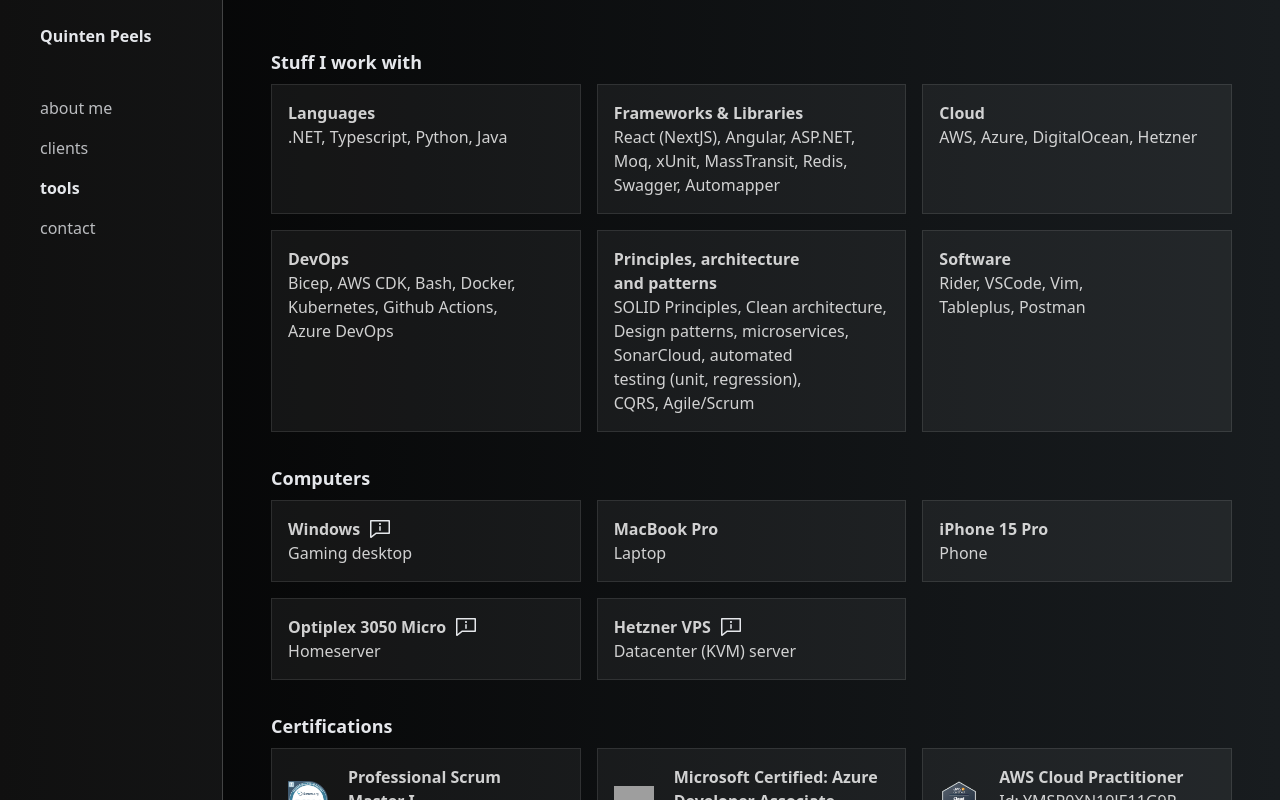
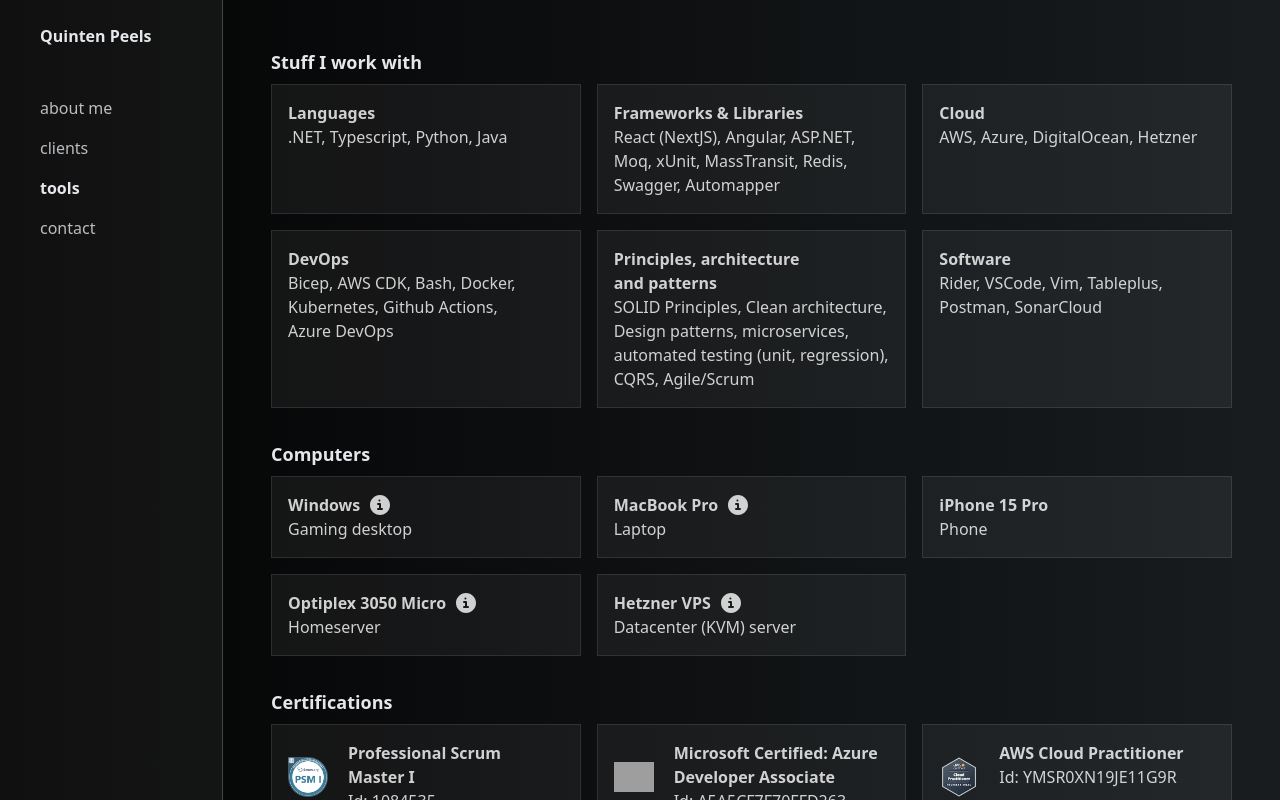
Before and after one commit to Quintenps/quinten.dev, a Next.js app: page /tools in a window 1280 px wide. Shown: the top 800 px of the page. Built offline with nearby package versions, Linux system fonts and the light colour scheme; grey boxes are pictures that could not be loaded.

Commit message:
Feature/client expanded info (#4)
* gitsave

* Styling changes

* changes

```diff
--- a/components/ComputerCard.tsx
+++ b/components/ComputerCard.tsx
@@ -10,19 +10,18 @@
         {computer.image && (
           <a href={computer.image} className="mx-2" target="_blank">
             <svg
-            clip-rule="evenodd"
-            fill-rule="evenodd"
-            stroke-linejoin="round"
-            stroke-miterlimit="2"
-            height={24}
-            width={24}
+              className="w-6 h-6 text-white opacity-80 hover:opacity-100 dark:text-white"
+              aria-hidden="true"
+              xmlns="http://www.w3.org/2000/svg"
+              width="24"
+              height="24"
+              fill="currentColor"
               viewBox="0 0 24 24"
-            className="fill-gray-200"
-            xmlns="http://www.w3.org/2000/svg"
             >
               <path
-              d="m2 4v16.002c0 .385.22.735.567.902.346.166.758.119 1.058-.121l4.725-3.781h12.65c.552 0 1-.448 1-1v-12.002c0-.552-.448-1-1-1h-18c-.552 0-1 .448-1 1zm18.5 11.502h-12.677l-4.323 3.46v-14.462h17zm-8.502-6.5c.414 0 .75.336.75.75v3.5c0 .414-.336.75-.75.75s-.75-.336-.75-.75v-3.5c0-.414.336-.75.75-.75zm.002-3c.552 0 1 .448 1 1s-.448 1-1 1-1-.448-1-1 .448-1 1-1z"
-              fill-rule="nonzero"
+                fillRule="evenodd"
+                d="M2 12C2 6.477 6.477 2 12 2s10 4.477 10 10-4.477 10-10 10S2 17.523 2 12Zm9.408-5.5a1 1 0 1 0 0 2h.01a1 1 0 1 0 0-2h-.01ZM10 10a1 1 0 1 0 0 2h1v3h-1a1 1 0 1 0 0 2h4a1 1 0 1 0 0-2h-1v-4a1 1 0 0 0-1-1h-2Z"
+                clipRule="evenodd"
               />
             </svg>
           </a>
--- a/config/tools.tsx
+++ b/config/tools.tsx
@@ -20,17 +20,17 @@
   },
   {
     name: "Principles, architecture and patterns",
-    usage: "SOLID Principles, Clean architecture, Design patterns, microservices, SonarCloud, automated testing (unit, regression), CQRS, Agile/Scrum"
+    usage: "SOLID Principles, Clean architecture, Design patterns, microservices, automated testing (unit, regression), CQRS, Agile/Scrum"
   },
   {
     name: "Software",
-    usage: "Rider, VSCode, Vim, Tableplus, Postman"
+    usage: "Rider, VSCode, Vim, Tableplus, Postman, SonarCloud"
   }
 ];
 
 export const computers: Computer[] = [
   { name: "Windows", description: "Gaming desktop", image: "/computers/hera.png" },
-  { name: "MacBook Pro", description: "Laptop" },
+  { name: "MacBook Pro", description: "Laptop", image: "/computers/poseidon.png" },
   { name: "iPhone 15 Pro", description: "Phone" },
   { name: "Optiplex 3050 Micro", description: "Homeserver", image: "/computers/apollo.png"  },
   { name: "Hetzner VPS", description: "Datacenter (KVM) server", image: "/computers/artemis.png"  },
```
Also changed, not shown: public/computers/poseidon.png (added). Lines whose indentation alone changed are shown as unchanged.
